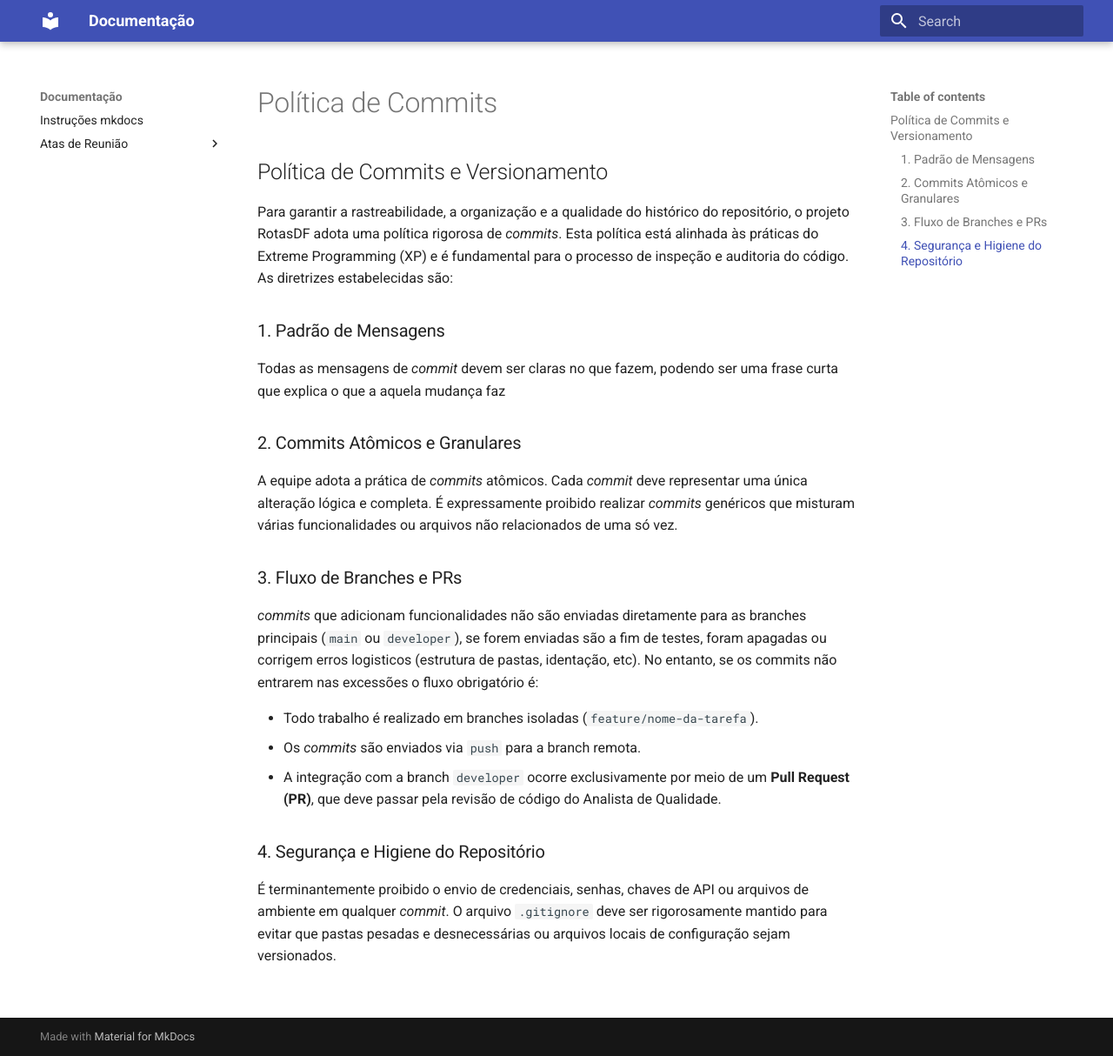
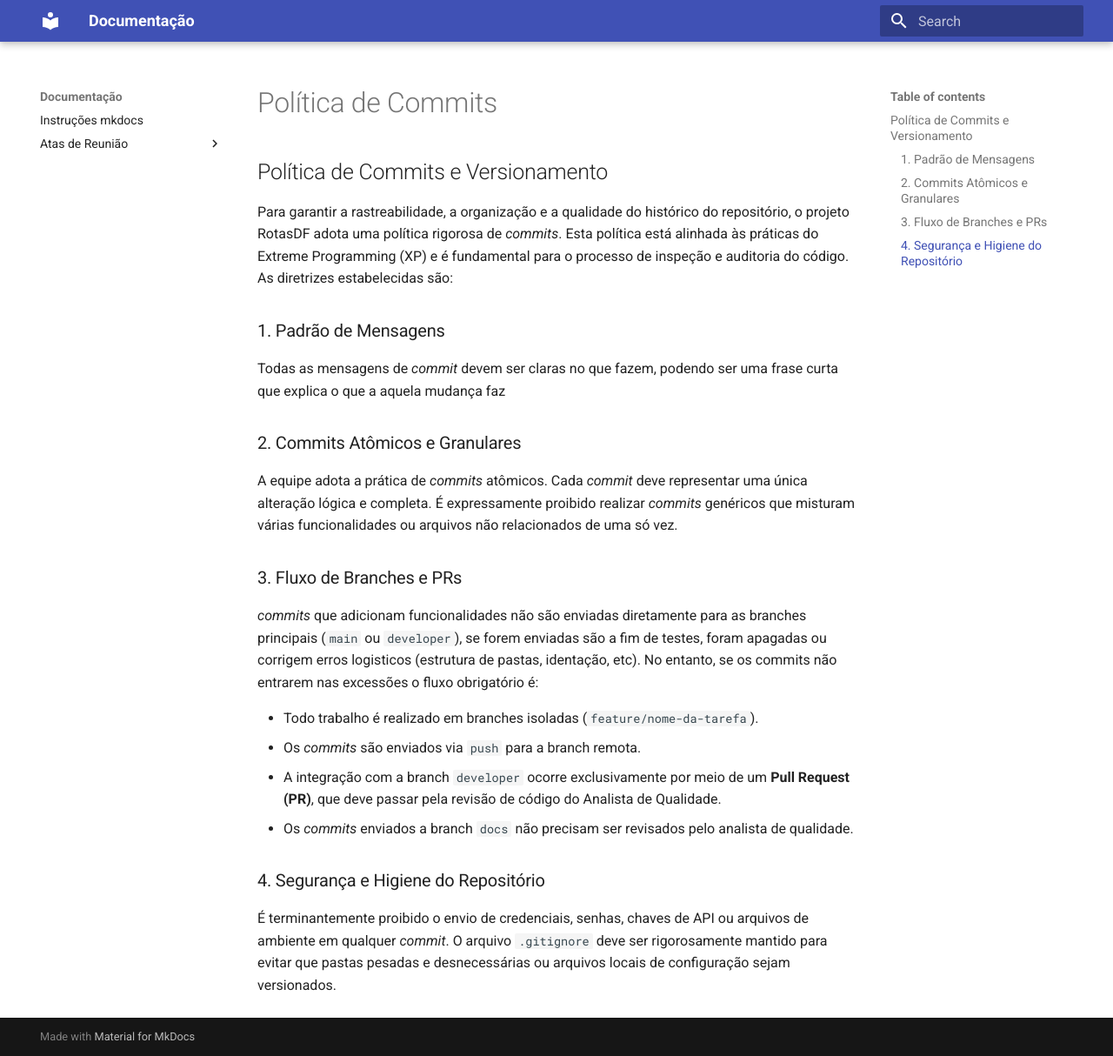
Before and after one commit to FGA0138-MDS-Ajax/2026.2-T02-Knuth, an MkDocs documentation site: the page built from docs/Política_de_Commits.md, in a window 1280 px wide and 1214 px high. Shown: the whole window at 87% size. Built offline with MkDocs 1.6.1 and Material for MkDocs 9.7.7, drawn with Linux system fonts in a browser that asks for light colours.

Commit message:
adiciona detalhes sobre commits em docs em Política_de_Commits.md

```diff
--- a/docs/Política_de_Commits.md
+++ b/docs/Política_de_Commits.md
@@ -15,6 +15,7 @@ A equipe adota a prática de *commits* atômicos. Cada *commit* deve representar
 * Todo trabalho é realizado em branches isoladas (`feature/nome-da-tarefa`).
 * Os *commits* são enviados via `push` para a branch remota.
 * A integração com a branch `developer` ocorre exclusivamente por meio de um **Pull Request (PR)**, que deve passar pela revisão de código do Analista de Qualidade.
+* Os *commits* enviados a branch `docs` não precisam ser revisados pelo analista de qualidade.
 
 ### 4. Segurança e Higiene do Repositório
 É terminantemente proibido o envio de credenciais, senhas, chaves de API ou arquivos de ambiente em qualquer *commit*. O arquivo `.gitignore` deve ser rigorosamente mantido para evitar que pastas pesadas e desnecessárias ou arquivos locais de configuração sejam versionados.
```
